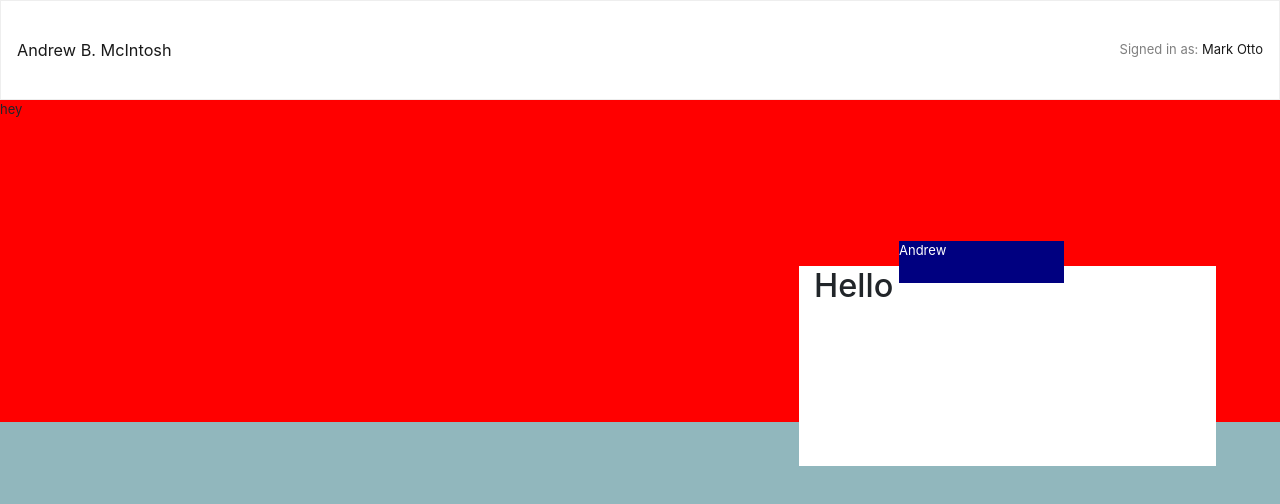
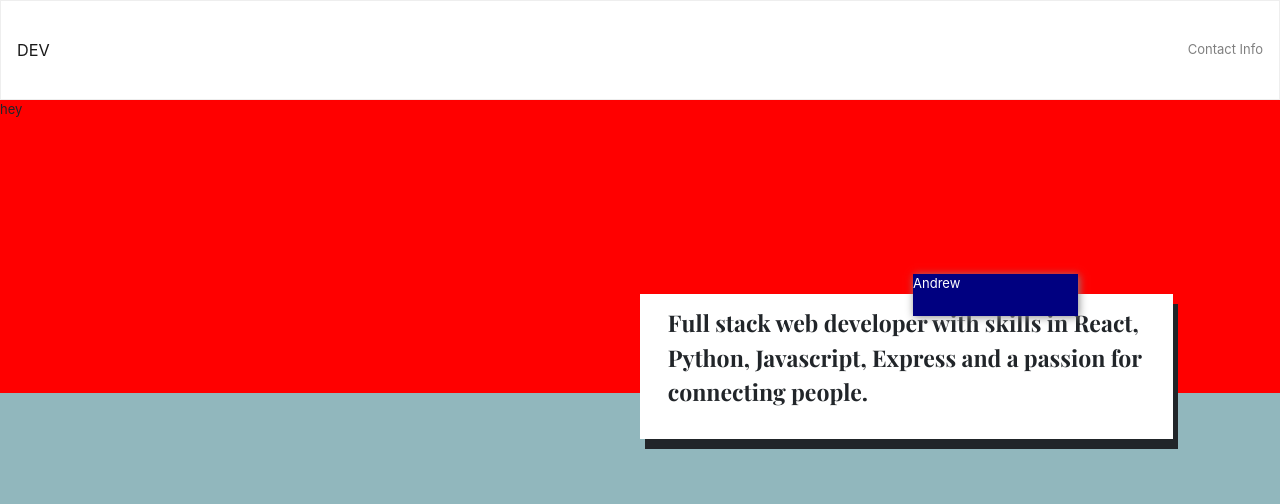
Before and after one commit to andrewbmcintosh/portfolioAndrewBMcIntosh, a React (Create React App) app in the folder final-portfolio-andrew-b-mcintosh/: page / in a window 1280 px wide. Shown: the top 504 px of the page. Built offline with nearby package versions, Linux system fonts and the light colour scheme.

Commit message:
working on layout

```diff
--- a/final-portfolio-andrew-b-mcintosh/public/index.html
+++ b/final-portfolio-andrew-b-mcintosh/public/index.html
@@ -12,6 +12,10 @@
     <link
       rel="stylesheet"
       href="https://bootswatch.com/4/simplex/bootstrap.min.css"
+    />
+    <link
+      href="https://fonts.googleapis.com/css?family=Playfair+Display:400,700,900|Raleway"
+      rel="stylesheet"
     />
 
     <title>React App</title>
--- a/final-portfolio-andrew-b-mcintosh/src/components/landingSection/FloatingCard.js
+++ b/final-portfolio-andrew-b-mcintosh/src/components/landingSection/FloatingCard.js
@@ -4,33 +4,52 @@ import Container from 'react-bootstrap/Container';
 import Row from 'react-bootstrap/Row';
 import Col from 'react-bootstrap/Col';
 
+const sizes = {
+  desktop: 992,
+  tablet: 768,
+  phone: 576
+};
+
 const CardDiv = styled.div`
   background-color: white;
-
-  justify: top;
-  width: 417px;
-  height: 200px;
-  shadow: 5;
-  z-index: -1;
+  grid-column: 1/4;
+  grid-row: 2/4;
+  box-shadow: 5px 10px;
 `;
 const BlueDiv = styled.div`
   background-color: navy;
-  position: absolute;
-  margin-top: -25px;
-  margin-left: 100px
+  justify-self: center;
+  grid-column: 2/4;
+  grid-row: 1/2;
+  margin: 0;
   color: white;
   width: 165px;
   height: 42px;
-  shadow: 5;
   z-index: 1;
+  box-shadow: 1px 1px 8px #888888;
 `;
 
 const StyledDiv = styled.div`
-  padding-top: 130px;
-  position: absolute;
-  margin-left: auto;
-  right: 5%;
-  left: auto;
+  display: grid;
+  max-width: 40rem;
+  max-height: 40rem;
+  grid-template-columns: 1fr 1fr 1fr;
+  grid-template-rows: 20px 1fr 1fr;
+`;
+
+const CardBodyText = styled.p`
+  padding: 1vw;
+  font-size: 1.8vw;
+  font-family: 'Playfair Display', serif;
+  font-weight: bold;
+
+  ${'' /* @media (max-width: 700px) {
+    font-size: 1rem;
+  }
+  @media (max-width: 500px) {
+    font-size: 0.8rem;
+    padding: 0.7rem;
+  } */}
 `;
 
 export class FloatingCard extends Component {
@@ -42,7 +61,10 @@ export class FloatingCard extends Component {
         </BlueDiv>
         <CardDiv>
           <Container>
-            <h1>Hello</h1>
+            <CardBodyText>
+              Full stack web developer with skills in React, Python, Javascript,
+              Express and a passion for connecting people.
+            </CardBodyText>
           </Container>
         </CardDiv>
       </StyledDiv>
@@ -51,3 +73,51 @@ export class FloatingCard extends Component {
 }
 
 export default FloatingCard;
+
+// const CardDiv = styled.div`
+//   background-color: white;
+
+//   justify: top;
+//   width: 417px;
+//   height: 200px;
+//   shadow: 5;
+//   z-index: -1;
+// `;
+// const BlueDiv = styled.div`
+//   background-color: navy;
+//   position: absolute;
+//   margin-top: -25px;
+//   margin-left: 100px
+//   color: white;
+//   width: 165px;
+//   height: 42px;
+//   shadow: 5;
+//   z-index: 1;
+// `;
+
+// const StyledDiv = styled.div`
+//   padding-top: 130px;
+//   position: absolute;
+//   margin-left: auto;
+//   right: 5%;
+//   left: auto;
+// `;
+
+// export class FloatingCard extends Component {
+//     render() {
+//         return (
+//             <StyledDiv>
+//                 <BlueDiv>
+//                     <p>Andrew</p>
+//                 </BlueDiv>
+//                 <CardDiv>
+//                     <Container>
+//                         <h1>Hello</h1>
+//                     </Container>
+//                 </CardDiv>
+//             </StyledDiv>
+//         );
+//     }
+// }
+
+// export default FloatingCard;
--- a/final-portfolio-andrew-b-mcintosh/src/components/landingSection/LandingSection.js
+++ b/final-portfolio-andrew-b-mcintosh/src/components/landingSection/LandingSection.js
@@ -8,17 +8,23 @@ import Col from 'react-bootstrap/Col';
 
 const StyledJumbotron = styled.div`
   grid-column: 1/13;
-  grid-row: 1;
+  grid-row: 1/5;
   background-color: red;
 `;
 
 const LandingDiv = styled.div`
   display: grid;
   grid-template-columns: repeat(12, 1fr);
-  grid-template-rows: 22% 1fr 1fr 1fr 1fr 1fr 1fr 1fr 1fr 1fr 1fr 1fr;
+  grid-template-rows: 5% 5% 5% 5% 1fr 1fr 1fr 1fr 1fr 1fr 1fr 1fr;
 
   background-color: #91b7bd;
   height: 1464px;
+`;
+
+const CardContainer = styled.div`
+  align-self: center;
+  grid-column: 7/12;
+  grid-row: 2/6;
 `;
 
 export class LandingPage extends Component {
@@ -27,8 +33,10 @@ export class LandingPage extends Component {
       <LandingDiv>
         <StyledJumbotron fluid>
           <p>hey</p>
+        </StyledJumbotron>
+        <CardContainer>
           <FloatingCard />
-        </StyledJumbotron>
+        </CardContainer>
       </LandingDiv>
     );
   }
--- a/final-portfolio-andrew-b-mcintosh/src/components/layout/TopNavBar.js
+++ b/final-portfolio-andrew-b-mcintosh/src/components/layout/TopNavBar.js
@@ -11,12 +11,10 @@ export class TopNavBar extends Component {
   render() {
     return (
       <StyledNavbar bg="light" variant="light" sticky="top">
-        <Navbar.Brand href="#home">Andrew B. McIntosh</Navbar.Brand>
+        <Navbar.Brand href="#home">DEV</Navbar.Brand>
         <Navbar.Toggle />
         <Navbar.Collapse className="justify-content-end">
-          <Navbar.Text>
-            Signed in as: <a href="#login">Mark Otto</a>
-          </Navbar.Text>
+          <Navbar.Text>Contact Info</Navbar.Text>
         </Navbar.Collapse>
       </StyledNavbar>
     );
```
